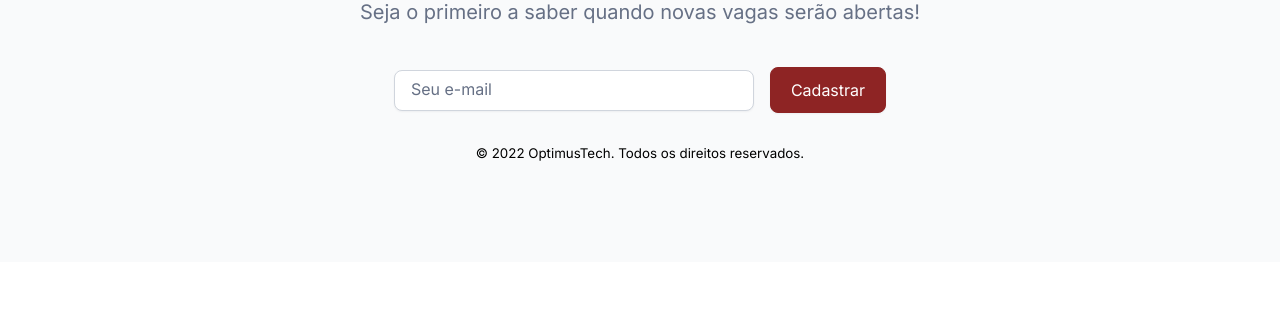
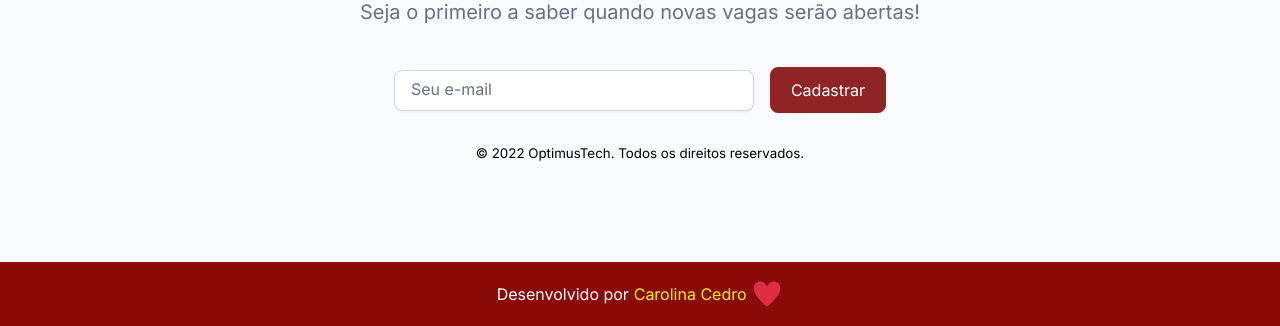
Before and after one commit to CarolinaCedro/Optimus-Tech, a plain HTML site: page index.html in a window 1280 px wide. Shown: the part 3849-4175 px from the top of the page. Before the commit the page ends 4111 px from the top, so only its background shows below. Drawn offline with nearby package versions, Linux system fonts and the light colour scheme.

Commit message:
feat: add info developer

```diff
--- a/index.html
+++ b/index.html
@@ -163,6 +163,13 @@
   <a href="#" class="scrollup" id="scroll-up">
     <i class="uil uil-arrow-up scrollup__icon"></i>
   </a>
+
+  <p class="Developer">
+
+    Desenvolvido por
+    <a href="https://linktr.ee/CarolinaCedro"> Carolina Cedro</a>
+    <img src="/ASSETS/heart.svg" alt="">
+  </p>
   <script src="scripts.js"></script>
 </body>
 
--- a/styles.css
+++ b/styles.css
@@ -461,6 +461,36 @@ color: #667085;
   bottom: 5rem;
 }
 
+.Developer {
+  width: 100%;
+  height: 4rem;
+  background-color: #8b0b0b;
+  display: flex;
+  align-items: center;
+  justify-content: center;
+}
+
+.Developer a {
+  padding-left: 0.3rem;
+  color: #e7f700;
+}
+.Developer a:hover {
+  color: hsla(86, 100%, 50%, 0.836);
+}
+
+.Developer {
+  color: #fff;
+  display: flex;
+  align-items: center;
+}
+
+.Developer img{
+  max-width: 32px;
+  margin-left: 0.3rem;
+}
+
+
+
 
 @media  (min-width:280px) and (max-width:769px){
  ul{
```
Also changed, not shown: ASSETS/heart.svg (added).
